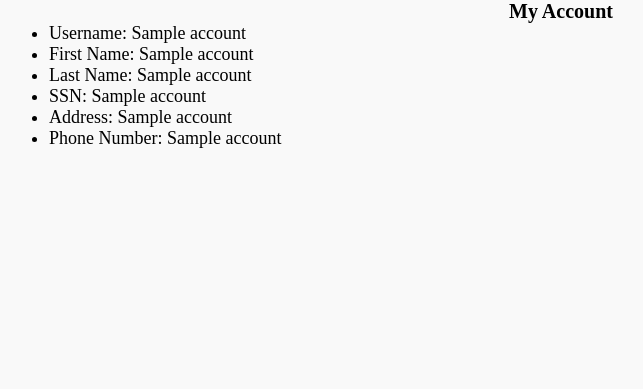
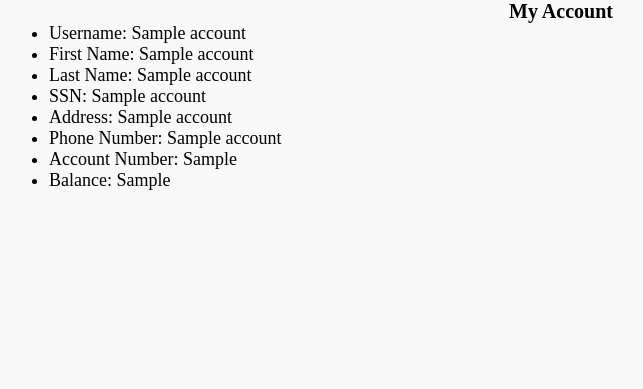
Before and after one commit to Pious726/CSET170Final, a Flask app: template templates/account.html in a window 1280 px wide. Shown: the part 108-497 px from the top of the page, without its empty margins (79-722 px from the left). Run offline with Flask 3, Linux system fonts and the light colour scheme; the template is opened without the code that fills it: most values are stand-ins (such as "Sample title", 1, 10 or a date in 2020).

Commit message:
made account.html display bank account information

```diff
--- a/main.py
+++ b/main.py
@@ -107,8 +107,9 @@ def home():
 @app.route('/account.html')
 def seeAccount():
     account = conn.execute(text("select * from users where IsLoggedIn = 1")).fetchone()
-    print(account)
-    return render_template('account.html', account=account)
+    userID = conn.execute(text('select userID from users where IsLoggedIn = 1')).scalar()
+    bankAccount = conn.execute(text('select * from bankAccounts where userID = :userID'), {"userID": userID}).fetchone()
+    return render_template('account.html', account=account, bankAccount = bankAccount)
 
 @app.route('/deposit.html', methods=["GET"])
 def getDeposit():
--- a/templates/account.html
+++ b/templates/account.html
@@ -10,6 +10,8 @@
                 <li>SSN: {{account[4]}}</li>
                 <li>Address: {{account[5]}}</li>
                 <li>Phone Number: {{account[6]}}</li>
+                <li>Account Number: {{bankAccount[1]}}</li>
+                <li>Balance: {{bankAccount[2]}}</li>
             </ul>
         </div>
     </div>
```
